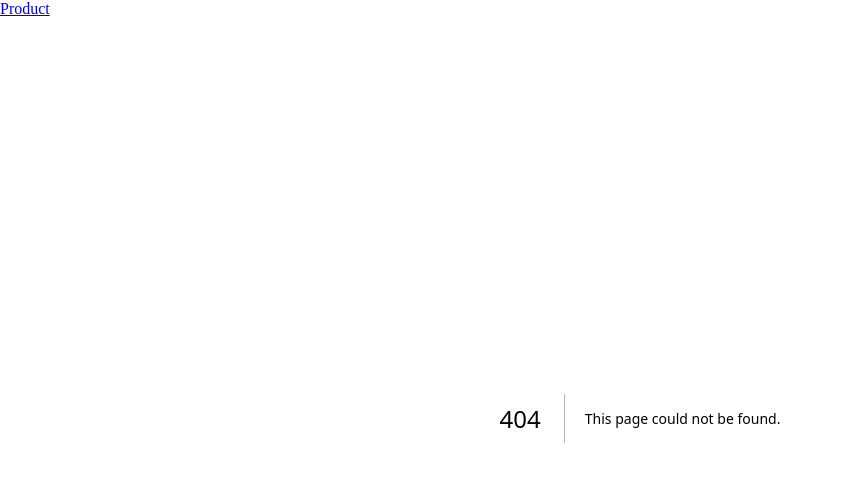
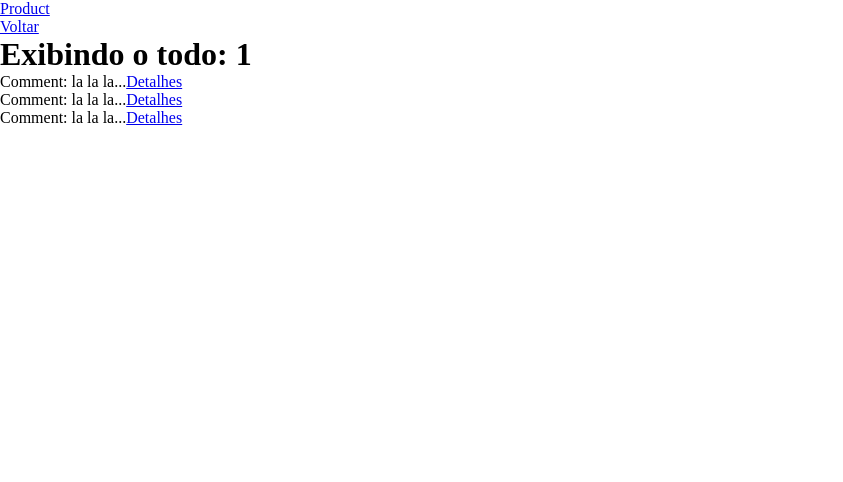
Before and after one commit to clevessonmendonca/lerning-nextjs, a Next.js app: page /todos/1 in a window 1280 px wide. Before the commit this address had no page. Shown: the top 482 px of the page, without its empty margins (0-843 px from the left). Built offline with nearby package versions, Linux system fonts and the light colour scheme.

Commit message:
study: learning dinamic routes

```diff
--- /dev/null
+++ b/pages/todos/[todoId].js
@@ -0,0 +1,19 @@
+import Link from "next/link";
+
+import { useRouter } from "next/router";
+
+export default function Todo() {
+  const router = useRouter();
+
+  const todoId = router.query.todoId;
+
+  return (
+    <>
+      <Link href="/">Voltar</Link>
+      <h1>Exibindo o todo: {todoId}</h1>
+      <p>Comment: la la la...<Link href={`/todos/${todoId}/comments/1`}>Detalhes</Link></p>
+      <p>Comment: la la la...<Link href={`/todos/${todoId}/comments/2`}>Detalhes</Link></p>
+      <p>Comment: la la la...<Link href={`/todos/${todoId}/comments/3`}>Detalhes</Link></p>
+    </>
+  );
+}
```
Also changed, not shown: pages/todos/[todoId]/comments/[commentId].js (added, +16 -0 lines), pages/todos/index.js (renamed from pages/todos.js).
